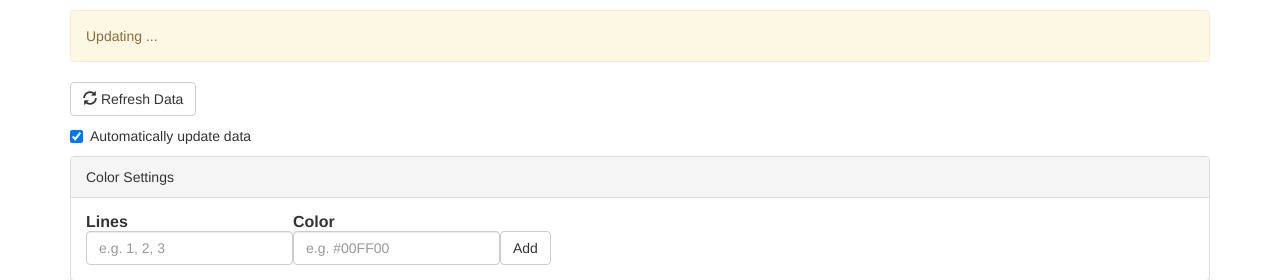
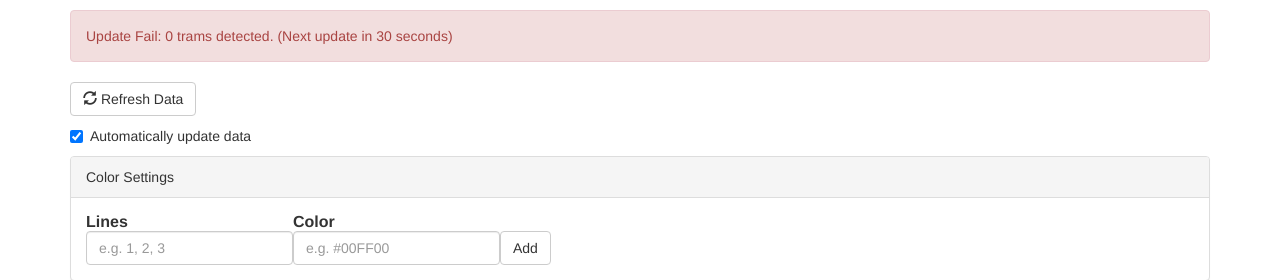
Before and after one commit to hakubaa/tramshunter, a Flask app: page / in a window 1280 px wide. Shown: the part 644-924 px from the top of the page. Run offline with Flask 2, Linux system fonts and the light colour scheme; data that the repository does not hold is empty; some libraries are stand-ins or nearby versions.

Commit message:
Fix bug with disappearing trams

```diff
--- a/app/static/js/trams.util.js
+++ b/app/static/js/trams.util.js
@@ -22,12 +22,18 @@ TramsModel.prototype.loadData = function() {
         data: null,
         cache: false,
         success: function(response) {
+            if (response.status == "OK") {
                 self.data.push({
                       timestamp: new Date(),
                       data: response.result
                 });
                 if (self.callbacks.onLoaded !== undefined) {
                     self.callbacks.onLoaded(response.result);
+                }
+            } else {
+                if (self.callbacks.onError !== undefined) {
+                    self.callbacks.onError();
+                }
             }
         },
         error: self.callbacks.onError
@@ -48,7 +54,8 @@ function TramsControler(model) {
     this.colors = [];
     this.callbacks = {
         onLoad: undefined,
-        onLoaded: undefined
+        onLoaded: undefined,
+        onError: undefined
     };
 }
 
@@ -70,17 +77,22 @@ TramsControler.prototype.clearFilter = function() {
     this.filter = [];
 };
 TramsControler.prototype.getTrams = function() {
-    var trams = this.model.getData().data;
-    if (trams !== null && this.filter.length > 0) {
+    var trams = this.model.getData();
+    if (trams !== null) {
+        var data = trams.data;
+        // Apply Filter
+        if (this.filter.length > 0) {
             var temp = [];
-        for (var i = 0; i < trams.length; i++) {
-            if (this.filter.indexOf(parseInt(trams[i].FirstLine, 10)) > -1) {
-                temp.push(trams[i]);
+            for (var i = 0; i < data.length; i++) {
+                if (this.filter.indexOf(parseInt(data[i].FirstLine, 10)) > -1) {
+                    temp.push(data[i]);
                 }
             }
-        trams = temp;
+            data = temp;
         }
-    return trams;
+        return data;
+    }
+    return null;
 };
 TramsControler.prototype.updateData = function() {
     // update model's callbacks
@@ -93,6 +105,11 @@ TramsControler.prototype.updateData = function() {
     this.model.on("onLoaded", function(data) {
         if (self.callbacks.onLoaded !== undefined) {
             self.callbacks.onLoaded(self);
+        }
+    });
+    this.model.on("onError", function(data) {
+        if (self.callbacks.onError !== undefined) {
+            self.callbacks.onError(self);
         }
     });
     this.model.loadData();
--- a/app/templates/index.html
+++ b/app/templates/index.html
@@ -110,6 +110,16 @@ TRAMS - VIEW
         }
     });
 
+    trams.on("onError", function(obj) {
+        updateInfo("Update Fail: 0 trams detected.", alertClass="alert-danger");
+        if ($("#auto-update").is(':checked')) {
+            updateTimer.start();
+        }
+    });
+
+    var data = trams.getTrams();
+
+
     // TIMER CALLBACKS
 
     updateTimer.on("onInterval", function(counter) {
@@ -199,6 +209,7 @@ TRAMS - VIEW
     function resetMarkers() {
         clearMarkers();
         var data = trams.getTrams();
+        if (data !== null && data !== undefined) {
             for (var i = 0; i < data.length; i++) {
                 var marker = addTramMarker(
                     data[i], map,
@@ -207,6 +218,9 @@ TRAMS - VIEW
                 markers.push(marker);
             }
             return (data.length);
+        } else {
+            return 0;
+        }
     }
 
     function isNumeric(n) {
@@ -214,7 +228,6 @@ TRAMS - VIEW
     }
 
 /******************************************************************************/
-
 /*******************************************************************************
 COLORS
 *******************************************************************************/
```
Lines whose indentation alone changed are shown as unchanged.
